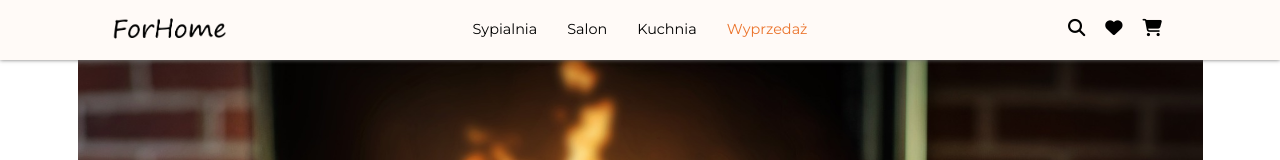
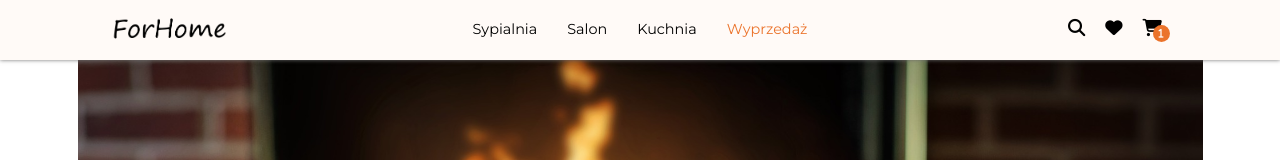
Before and after one commit to MilaKropeczka/ForHome-Shop-Online, a React (Create React App) app: page / in a window 1280 px wide. Shown: the top 160 px of the page. Built offline with nearby package versions, Linux system fonts and the light colour scheme.

Commit message:
Add notification cart

```diff
--- a/src/components/Nav/DrawerContainer/DrawerContainer.js
+++ b/src/components/Nav/DrawerContainer/DrawerContainer.js
@@ -1,5 +1,6 @@
 import React from 'react';
 import Ico from './Ico/Ico';
+import Notification from './Ico/Notification/Notification';
 
 function DrawerContainer() {
 	return (
@@ -9,7 +10,11 @@ function DrawerContainer() {
 				link='Wyszukiwarka'
 			/>
 			<Ico className={`fa-solid fa-heart px-3`} link='Ulubione' />
-			<Ico className={`fa-solid fa-cart-shopping px-3`} link='Koszyk' />
+			<Ico
+				className={`fa-solid fa-cart-shopping px-3`}
+				link='Koszyk'
+				compontent={<Notification amount='1' />}
+			/>
 		</>
 	);
 }
--- a/src/components/Nav/DrawerContainer/Ico/Ico.js
+++ b/src/components/Nav/DrawerContainer/Ico/Ico.js
@@ -1,17 +1,16 @@
 import React from 'react';
 import styles from './Ico.module.sass';
 import { Link } from 'react-router-dom';
+import Notification from './Notification/Notification';
 
 function Ico(props) {
 	return (
-		<Link to={props.link}>
+		<Link to={props.link} className='position-relative'>
 			<i
-				className={`${props.className} ${styles.secondaryFont} ${styles.sizeFont}`}></i>
+				className={`${props.className} ${styles.secondaryFont} ${styles.sizeFont}`}>
+				{props.compontent}
+			</i>
 		</Link>
-		// <a href={props.link}>
-		// 	<i
-		// 		className={`${props.className} ${styles.secondaryFont} ${styles.sizeFont}`}></i>
-		// </a>
 	);
 }
 
--- /dev/null
+++ b/src/components/Nav/DrawerContainer/Ico/Notification/Notification.js
@@ -0,0 +1,13 @@
+import React from 'react';
+import styles from './Notification.module.sass';
+
+function Notification(props) {
+	const checkAmount = () => {
+		if (props.amount > 0) {
+			return <div className={styles.notification}>{props.amount}</div>;
+		}
+	};
+	return <>{checkAmount()}</>;
+}
+
+export default Notification;
--- /dev/null
+++ b/src/components/Nav/DrawerContainer/Ico/Notification/Notification.module.sass
@@ -0,0 +1,14 @@
+@import "../../../../colors"
+
+.notification
+    color: white
+    position: absolute
+    background-color: $primary
+    width: 17px
+    height: 17px
+    border-radius: 17px
+    font-size: 1rem
+    font-weight: bold
+    top: 5px
+    left: 20px
+    line-height: 17px
```
